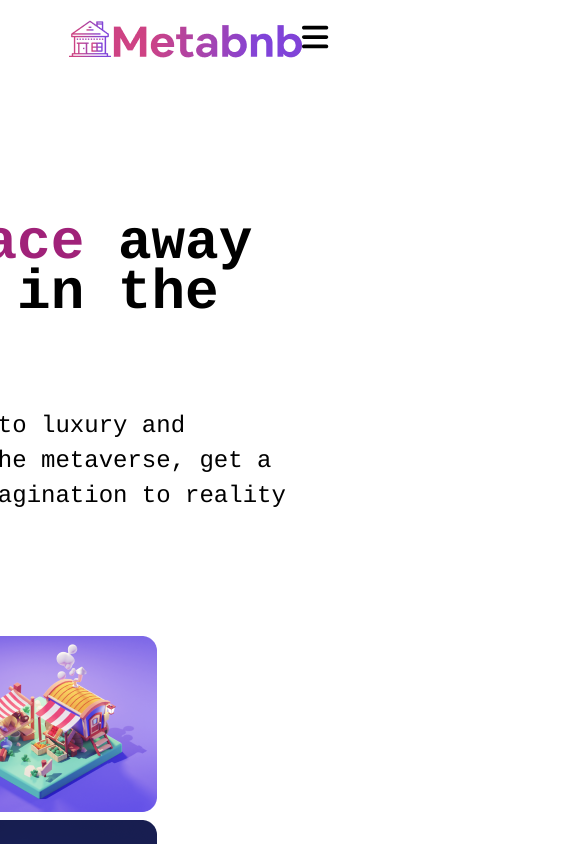
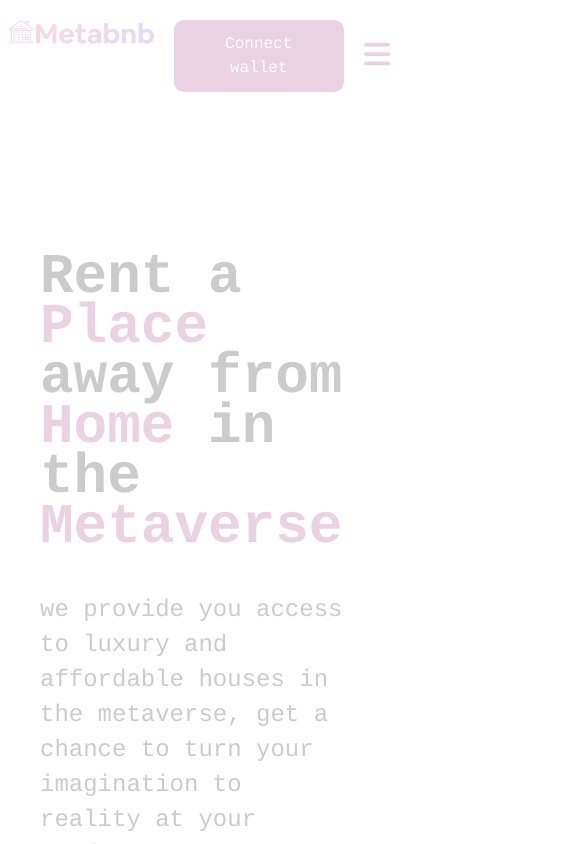
Before and after one commit to KingsleyIbe/metabnb, a React (Create React App) app: page / in a window 390 px wide. Shown: the top 844 px of the page, 585 px wide, since content can reach past the window. Built offline with nearby package versions, Linux system fonts and the light colour scheme; the HTML template or start-up script is replaced by a standard one.

Commit message:
Add styles to the mobile header and drop down menu

```diff
--- a/src/components/common/Header.jsx
+++ b/src/components/common/Header.jsx
@@ -1,6 +1,6 @@
 import { Link, NavLink } from 'react-router-dom';
 import logo from '../../assets/images/logo.png';
-import ConnectWallet from './ConnectWallet';
+import ConnectWalletBtn from './ConnectWalletBtn';
 import Data from './NavItems';
 
 const Header = () => {
@@ -25,7 +25,7 @@ const Header = () => {
             </ul>
           ))}
         </span>
-        <ConnectWallet />
+        <ConnectWalletBtn />
       </nav>
     </header>
   );
--- a/src/components/common/MobileDropDown.jsx
+++ b/src/components/common/MobileDropDown.jsx
@@ -6,12 +6,12 @@ const MobileDropDown = () => {
   const data = NavItems;
 
   const navLinksStyles = ({ isActive }) => ({
-    borderBottom: isActive ? '4px solid #FFC01D' : 'none',
+    borderBottom: isActive ? '4px solid #FFF' : 'none',
   });
 
   return (
-    <header className="w-[100vw]">
-      <div className="text-[#fff] bg-[#A02279] z-50">
+    <header className="w-[100vw] z-50 absolute top-[50px] right-0">
+      <div className="text-[#fff] bg-[#A02279]">
         <nav className="p-5">
           {data.map((item) => (
             <div key={uuidv4()} className="">
--- a/src/components/common/MobileHeader.jsx
+++ b/src/components/common/MobileHeader.jsx
@@ -4,7 +4,7 @@ import { faBars } from '@fortawesome/free-solid-svg-icons';
 import React, { useState } from 'react';
 import siteLogo from '../../assets/images/logo.png';
 import MobileDropDown from './MobileDropDown';
-import ConnectWallet from './ConnectWallet';
+import ConnectWalletBtn from './ConnectWalletBtn';
 
 const MobileHeader = () => {
   const [isOpen, setIsOpen] = useState(false);
@@ -16,16 +16,16 @@ const MobileHeader = () => {
   return (
 
     <div className="z-50 lg:hidden">
-      <div className="py-5 pl-2 md:p-5 sm:p-5 flex gap-0 justify-end md:gap-10 sm:gap-10 item-center relative">
+      <div className="py-5 pl-2 md:p-5 sm:p-5 flex gap-5 md:gap-10 sm:gap-10 relative">
         <Link to="/" className="flex gap-2 md:gap-2 sm:gap-2 item-center">
-          <span><img src={siteLogo} alt="Site logo" className="md:w-[50px] sm:w-[50px]" /></span>
+          <span><img src={siteLogo} alt="Site logo" className="w-[150px] md:w-[50px] sm:w-[50px]" /></span>
         </Link>
-        <div className="flex gap-0 md:gap-10 sm:gap-10 item-center">
-          <ConnectWallet />
+        <div className="flex gap-5 md:gap-10 sm:gap-10 item-center">
+          <ConnectWalletBtn />
           <button type="button" onClick={openMenu} className="">
-            <FontAwesomeIcon icon={faBars} className="text-[30px]" />
+            <FontAwesomeIcon icon={faBars} className="text-[30px] text-[#A02279]" />
           </button>
-          {!isOpen ? '' : (<div><MobileDropDown /></div>)}
+          {!isOpen ? '' : (<div className="relative"><MobileDropDown /></div>)}
         </div>
       </div>
     </div>
--- a/src/components/home/index.jsx
+++ b/src/components/home/index.jsx
@@ -13,7 +13,7 @@ const Home = () => {
   console.log(isOpen);
 
   return (
-    <div className={`${isOpen ? 'opacity-[0.2]' : 'opacity-1'} flex flex-col items-center justify-center`}>
+    <div className={`${!isOpen ? 'opacity-[0.2]' : 'opacity-1'} lg:flex lg:flex-col lg:items-center lg:justify-center`}>
       <>
         <Header />
         <MobileHeader />
```
